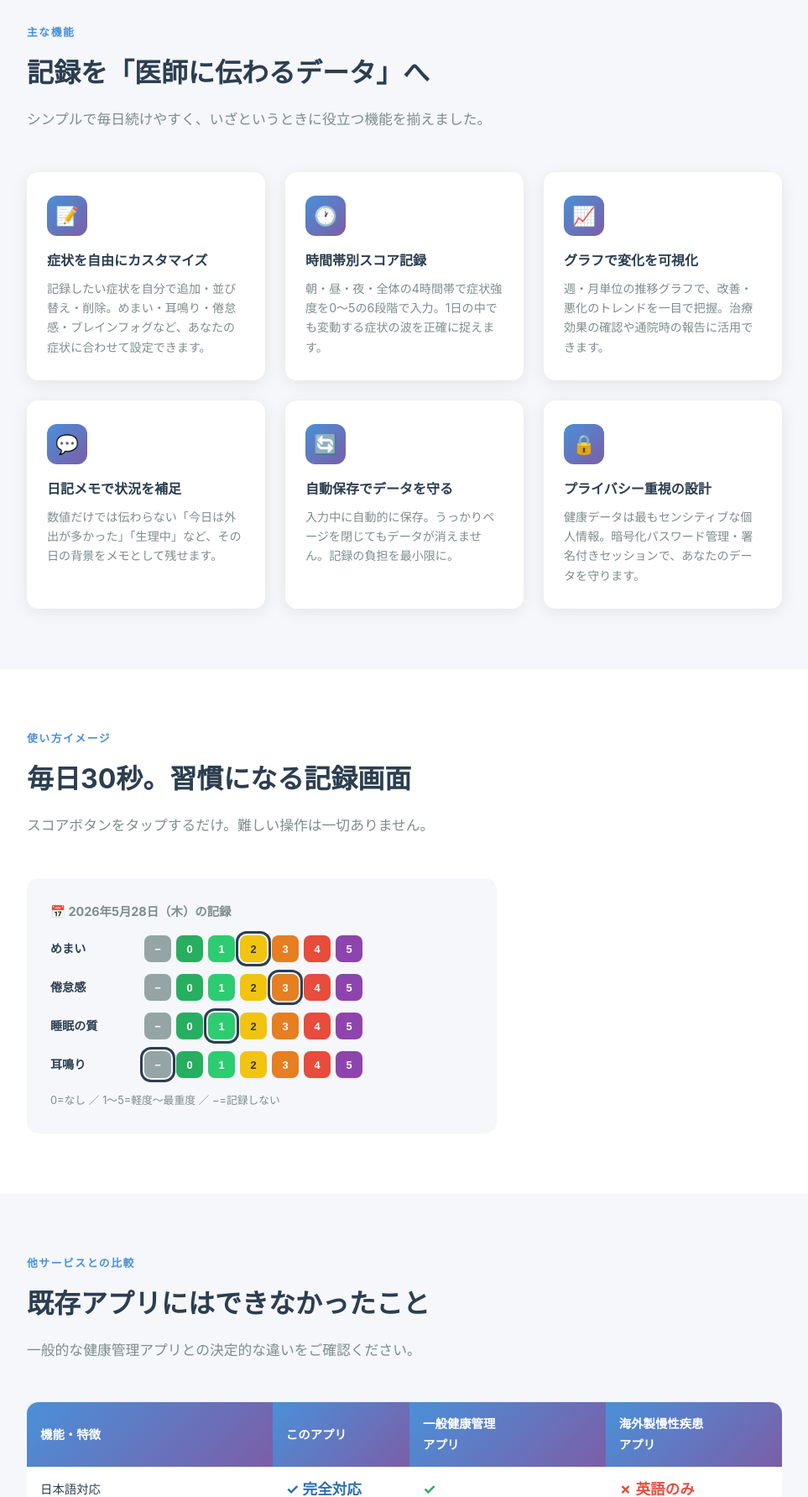
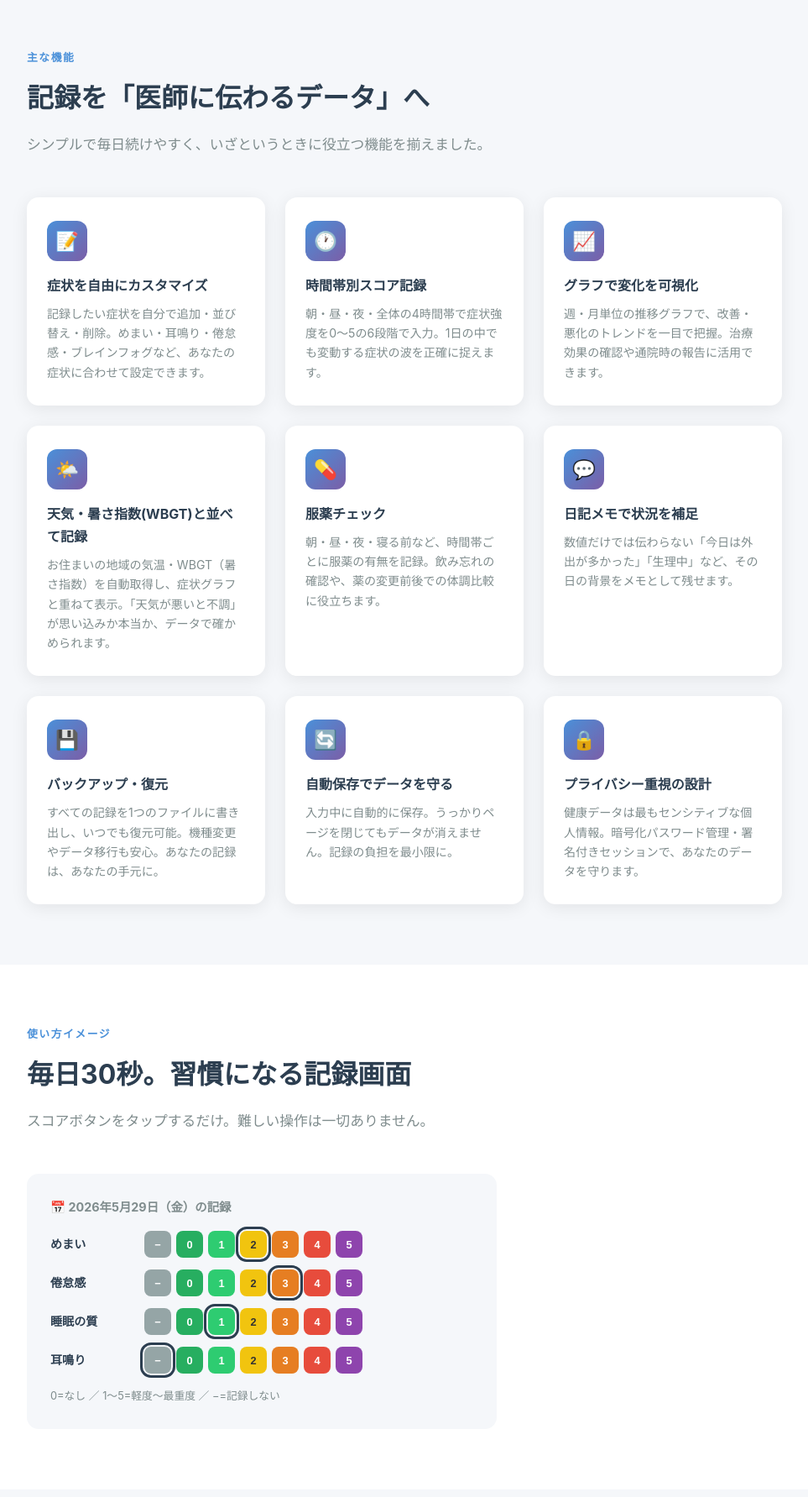
Before and after one commit to psyaro/memai_kanri, a FastAPI app: page /lp in a window 1280 px wide. Shown: the part 2240-4023 px from the top of the page at 84% size, without its empty margins (158-1121 px from the left). Run offline with FastAPI, Linux system fonts and the light colour scheme.

Commit message:
feat: ランディングページに新機能(天気/WBGT連携・服薬チェック・バックアップ/復元)を反映、デザイン刷新と文言改善
Co-Authored-By: Claude Opus 4.7 <noreply@anthropic.com>

```diff
--- a/templates/lp.html
+++ b/templates/lp.html
@@ -256,7 +256,28 @@
       border-radius: var(--radius);
       padding: 28px 24px;
       box-shadow: var(--shadow);
+      position: relative;
+      overflow: hidden;
+      transition: transform 0.2s, box-shadow 0.2s;
     }
+
+    .feature-card::before {
+      content: '';
+      position: absolute;
+      top: 0; left: 0; right: 0;
+      height: 3px;
+      background: linear-gradient(90deg, var(--primary), var(--accent));
+      transform: scaleX(0);
+      transform-origin: left;
+      transition: transform 0.25s ease;
+    }
+
+    .feature-card:hover {
+      transform: translateY(-4px);
+      box-shadow: 0 12px 36px rgba(0,0,0,0.12);
+    }
+
+    .feature-card:hover::before { transform: scaleX(1); }
 
     .feature-card .feat-icon {
       width: 48px;
@@ -519,7 +540,7 @@
 <section class="hero">
   <div class="hero-inner">
     <h1>「なんとなく不調」を<br><span>見える化</span>して、<br>医師に伝える。</h1>
-    <p>めまい・倦怠感・痛みなど、波のある症状を毎日スコアで記録。通院時に「客観的なデータ」として活用できます。</p>
+    <p>めまい・倦怠感・痛みなど、波のある症状を毎日スコアで記録。天気や服薬とあわせて振り返り、通院時に「客観的なデータ」として活用できます。</p>
     <div style="display:flex;flex-wrap:wrap;gap:12px;justify-content:center;margin-bottom:16px;">
       <a href="/register" class="hero-cta">無料で始める</a>
       <button data-pwa-install onclick="triggerInstall()" class="hero-cta" style="display:none;background:rgba(255,255,255,0.15);color:white;border:1.5px solid rgba(255,255,255,0.6);">📲 ホーム画面に追加</button>
@@ -681,9 +702,27 @@
       </div>
 
       <div class="feature-card">
+        <div class="feat-icon">🌤️</div>
+        <h3>天気・暑さ指数(WBGT)と並べて記録</h3>
+        <p>お住まいの地域の気温・WBGT（暑さ指数）を自動取得し、症状グラフと重ねて表示。「天気が悪いと不調」が思い込みか本当か、データで確かめられます。</p>
+      </div>
+
+      <div class="feature-card">
+        <div class="feat-icon">💊</div>
+        <h3>服薬チェック</h3>
+        <p>朝・昼・夜・寝る前など、時間帯ごとに服薬の有無を記録。飲み忘れの確認や、薬の変更前後での体調比較に役立ちます。</p>
+      </div>
+
+      <div class="feature-card">
         <div class="feat-icon">💬</div>
         <h3>日記メモで状況を補足</h3>
         <p>数値だけでは伝わらない「今日は外出が多かった」「生理中」など、その日の背景をメモとして残せます。</p>
+      </div>
+
+      <div class="feature-card">
+        <div class="feat-icon">💾</div>
+        <h3>バックアップ・復元</h3>
+        <p>すべての記録を1つのファイルに書き出し、いつでも復元可能。機種変更やデータ移行も安心。あなたの記録は、あなたの手元に。</p>
       </div>
 
       <div class="feature-card">
@@ -709,7 +748,7 @@
     <h2>毎日30秒。習慣になる記録画面</h2>
     <p class="lead">スコアボタンをタップするだけ。難しい操作は一切ありません。</p>
     <div class="score-demo">
-      <h4>📅 2026年5月28日（木）の記録</h4>
+      <h4>📅 2026年5月29日（金）の記録</h4>
       <div class="score-row">
         <span class="score-label">めまい</span>
         <div class="score-buttons">
@@ -817,6 +856,24 @@
             <td class="cross">✗</td>
           </tr>
           <tr>
+            <td>天気・暑さ指数(WBGT)<br>と症状の連携</td>
+            <td class="our-col check">✓ 自動取得</td>
+            <td class="cross">✗</td>
+            <td class="half">△ 一部対応</td>
+          </tr>
+          <tr>
+            <td>服薬チェック</td>
+            <td class="our-col check">✓ 時間帯別</td>
+            <td class="half">△ 別アプリ</td>
+            <td class="half">△</td>
+          </tr>
+          <tr>
+            <td>データのバックアップ・復元</td>
+            <td class="our-col check">✓ 自分で保存</td>
+            <td class="cross">✗</td>
+            <td class="cross">✗</td>
+          </tr>
+          <tr>
             <td>自動保存</td>
             <td class="our-col check">✓</td>
             <td class="half">△</td>
```
